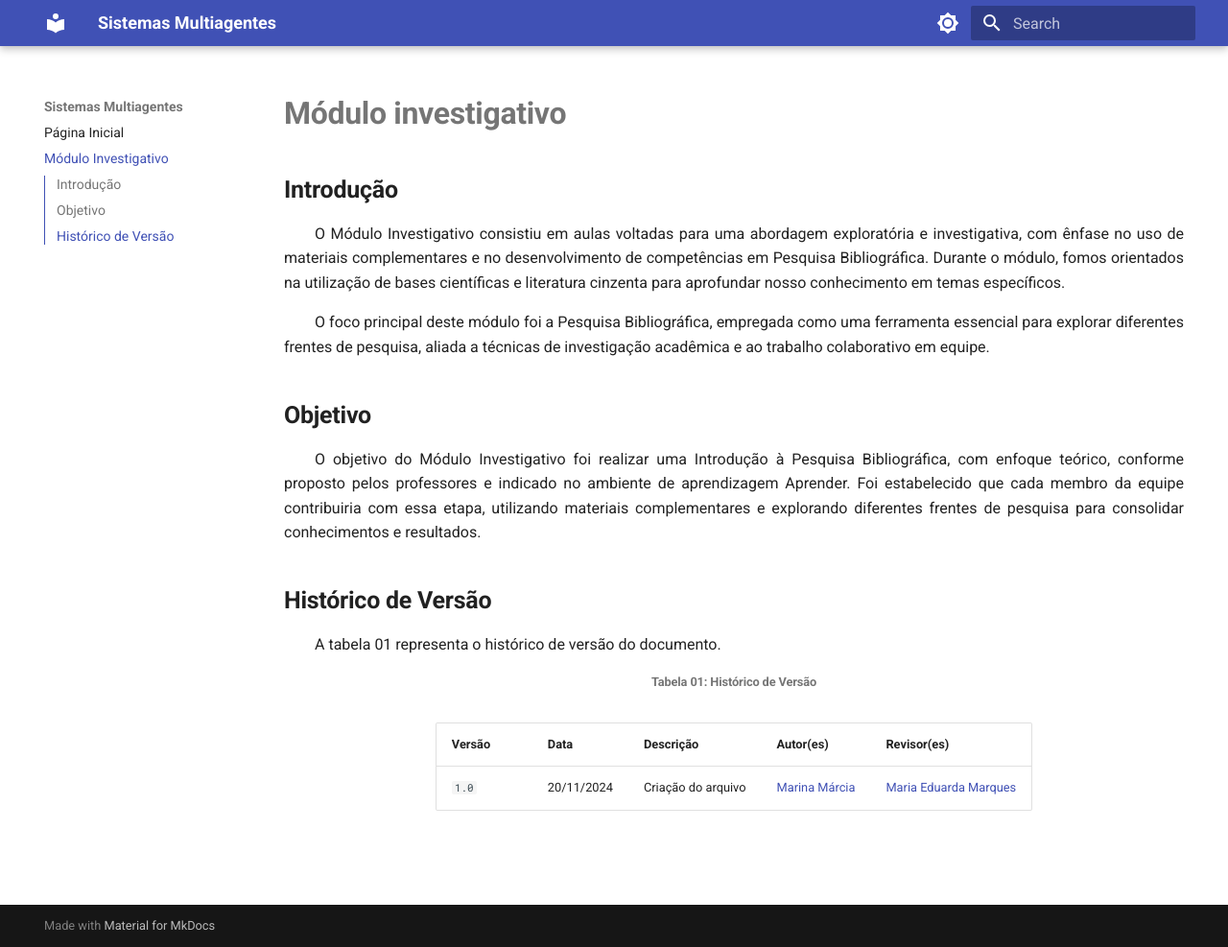
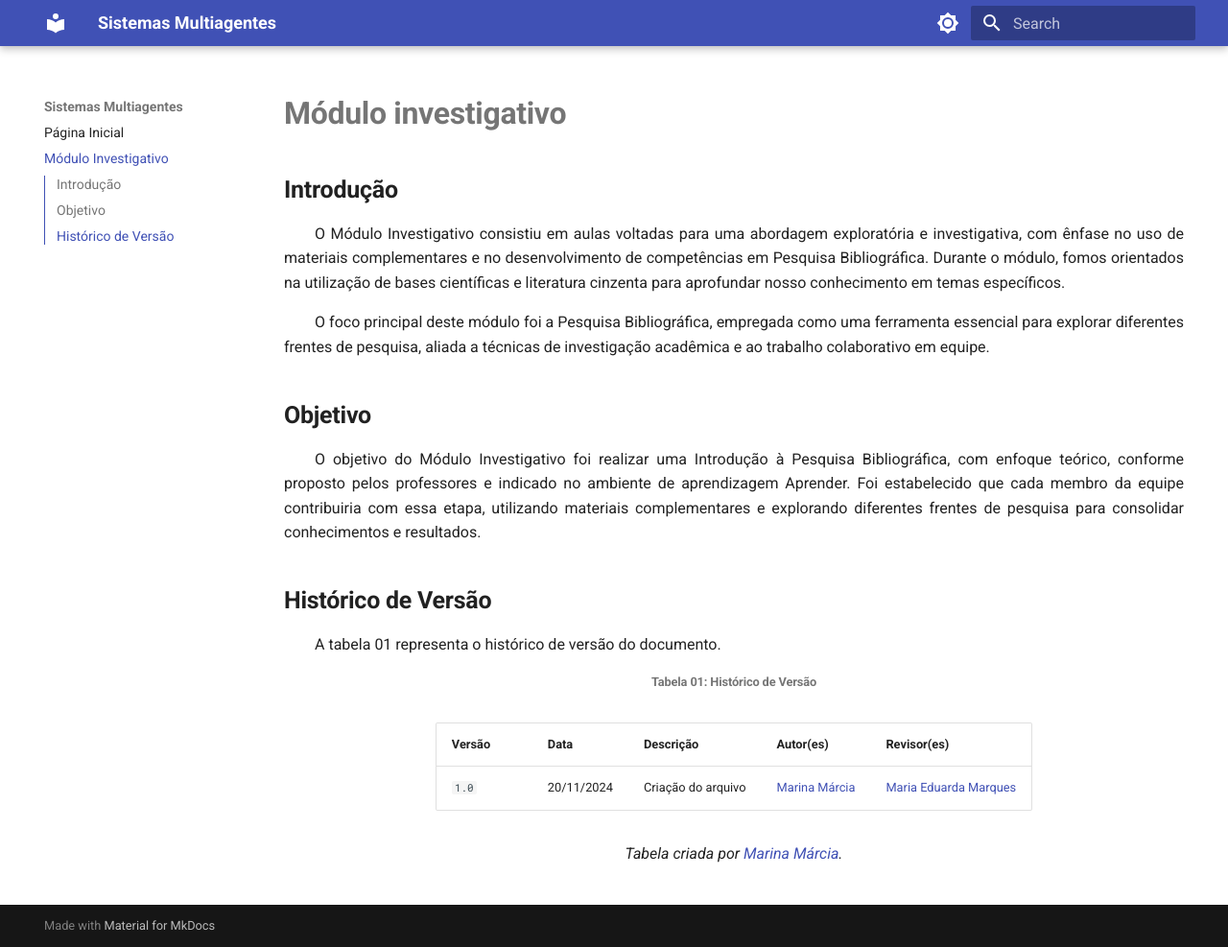
Before and after one commit to UnBSMA2024-2/2024.2_G2_SMA_ProjetoComportamentoCooperativo, an MkDocs documentation site: the page built from docs/modulo_investigativo.md, in a window 1280 px wide and 987 px high. Shown: the whole window at 96% size. Built offline with MkDocs 1.6.1 and Material for MkDocs 9.7.7, drawn with Linux system fonts in a browser that asks for light colours.

Commit message:
feat: adiciona autor

```diff
--- a/docs/modulo_investigativo.md
+++ b/docs/modulo_investigativo.md
@@ -37,4 +37,7 @@
       <td><a href="https://github.com/EduardaSMarques">Maria Eduarda Marques</a></td>
     </tr>
   </table>
+  <p style="margin-top: 10px; text-align: center;">
+    <em>Tabela criada por <a href="https://github.com/The-Boss-Nina">Marina Márcia</a>.</em>
+  </p>
 </div>
```
